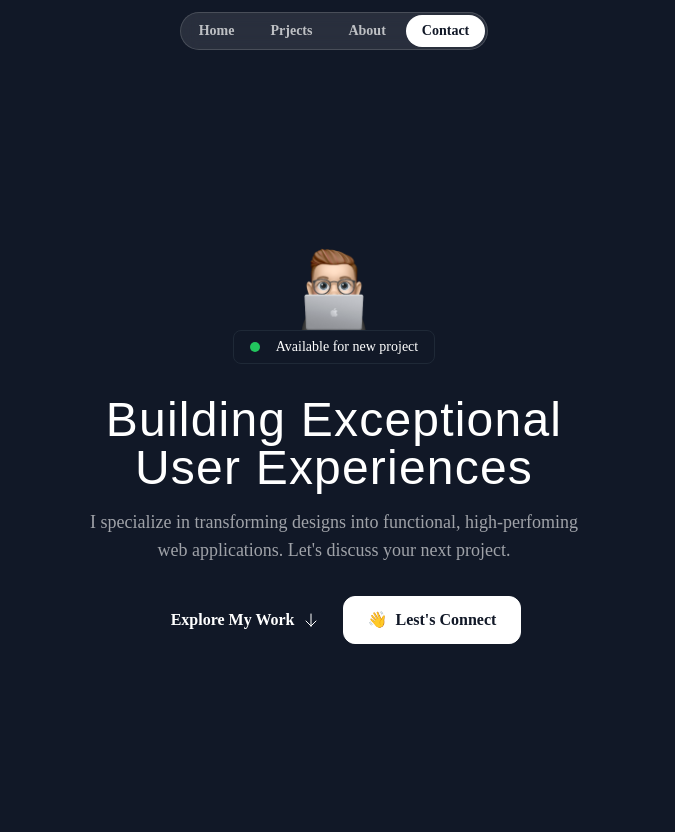
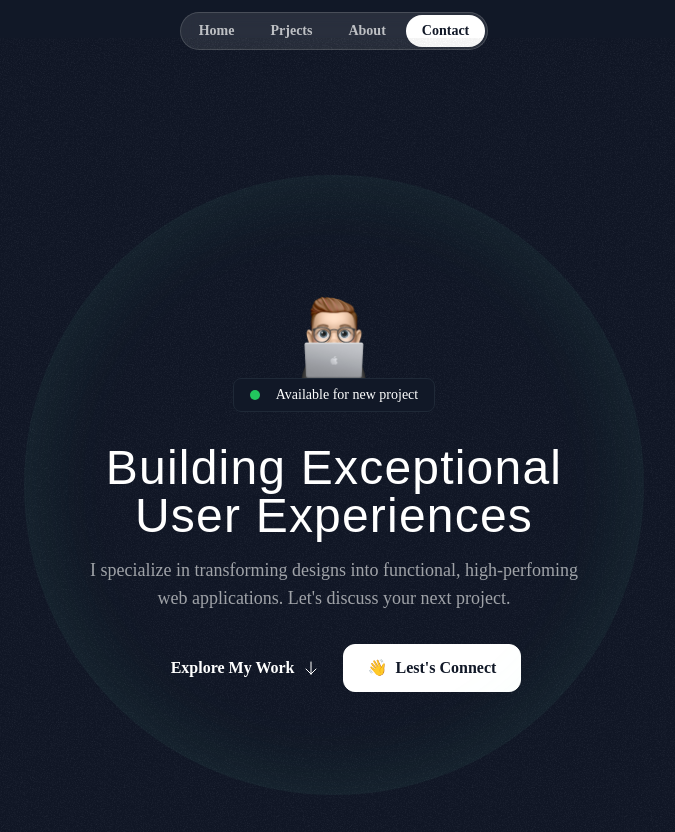
Before and after one commit to First-Step-company/portfolio, a Next.js app: page / in a window 1280 px wide. Shown: the top 832 px of the page, without its empty margins (306-981 px from the left). Built offline with nearby package versions, Linux system fonts and the light colour scheme; a web font is replaced by a local one.

Commit message:
Auto-update: Sun 12/01/2024  9:17:08.89

```diff
--- a/src/app/globals.css
+++ b/src/app/globals.css
@@ -6,4 +6,7 @@
     .nav-item{
         @apply px-4 py-1.5 rounded-full text-white/70 text-sm font-semibold hover:bg-white/10 hover:text-white transition duration-300;
     }
+    .hero-ring{
+        @apply  absolute inset-0  border-2 top-1/2 left-1/2 -translate-x-1/2 -translate-y-1/2 rounded-full border-emerald-300/5 shadow-[0_0_80px_inset] shadow-emerald-300/10;
+    }
 }
--- a/src/sections/Hero.tsx
+++ b/src/sections/Hero.tsx
@@ -1,8 +1,13 @@
 import memojiImage from "@/assets/images/memoji-computer.png";
 import ArrowDown from "@/assets/icons/arrow-down.svg";
+import grainImage from "@/assets/images/grain.jpg";
 import Image from "next/image";
 export const HeroSection = () => {
-  return <div className="py-32 md:py-30 lg:py-48 ">
+  return( <div className="py-32 md:py-48 lg:py-60 relative z-0">
+    <div className="absolute inset-0 -z-30 opacity-5" style={{
+        backgroundImage:`url(${grainImage.src})`
+    }}></div>
+    <div className="size-[620px] hero-ring"></div>
     <div className="container">
         <div className="flex flex-col items-center">
     <Image src={memojiImage} className="size-[100px]" alt="Person"  />
@@ -28,5 +33,6 @@
             </button>
         </div>
     </div>
-  </div>;
+  </div>
+  );
 };
```
